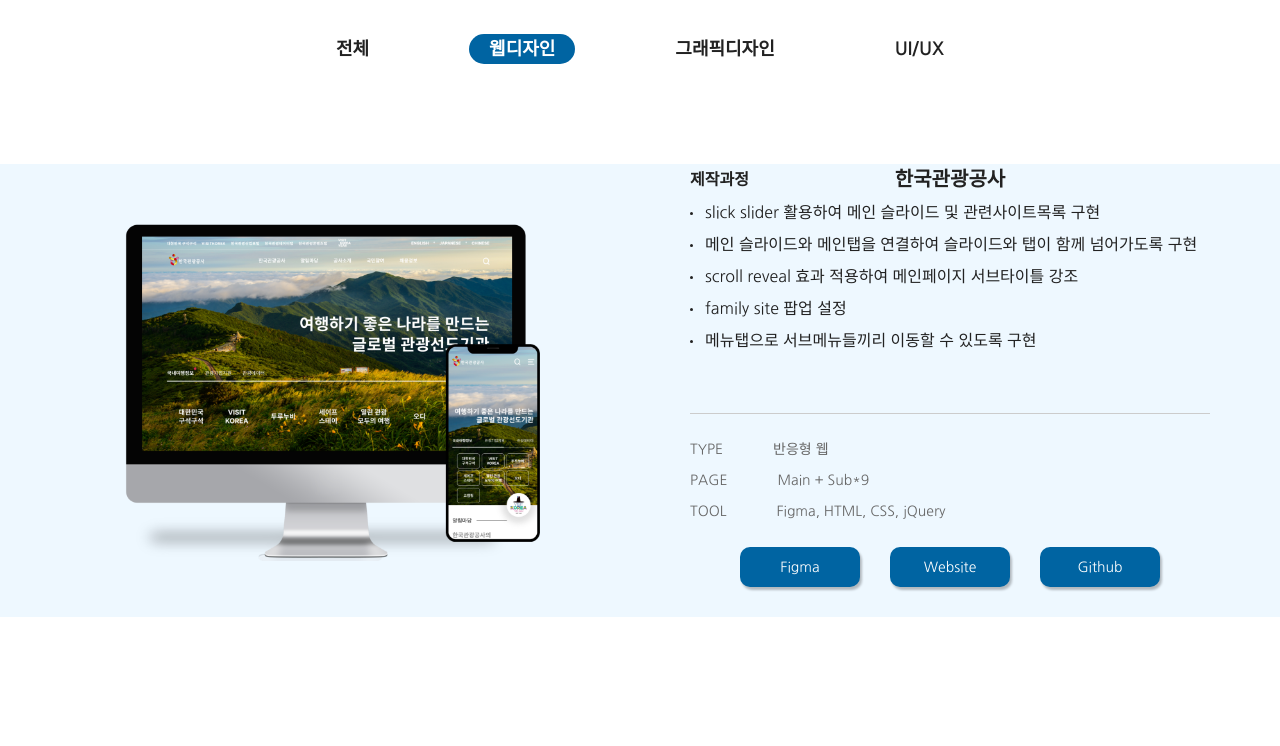
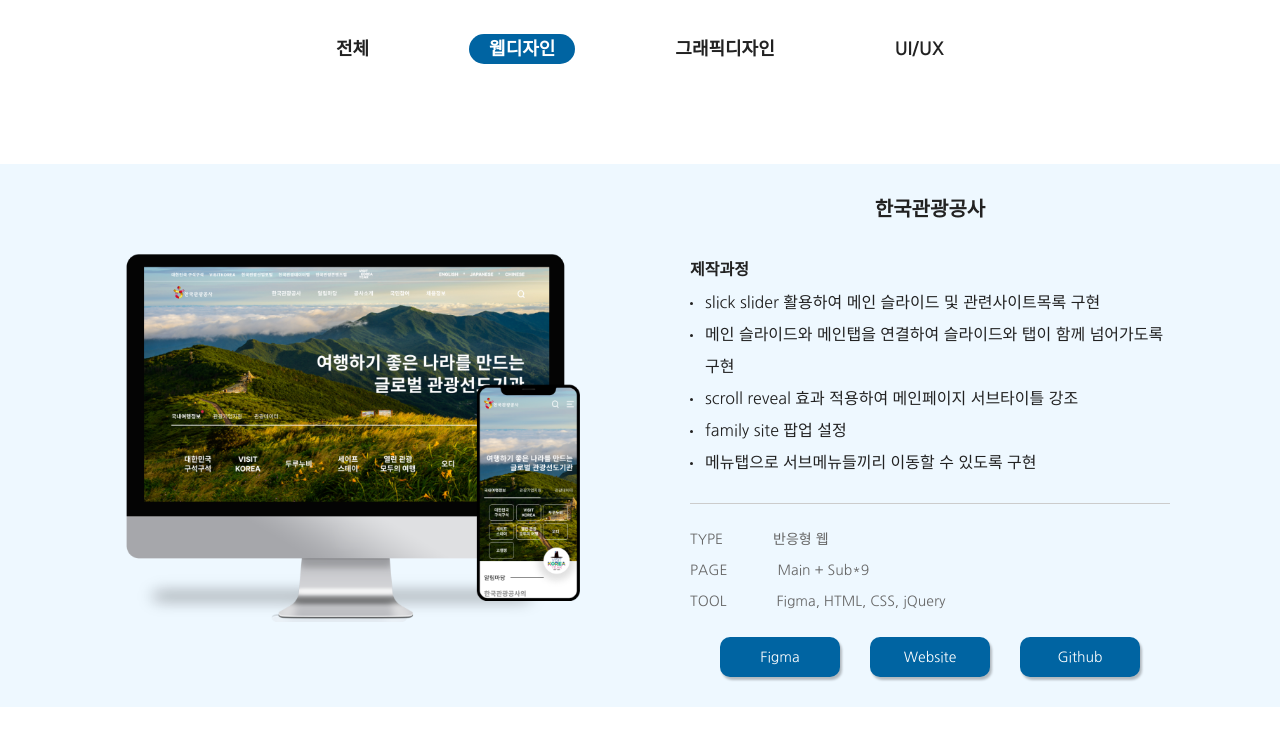
Before and after one commit to hyojung1126/portfolio, a plain HTML site: page pages/web_kto.html in a window 1280 px wide. Shown: the part 164-910 px from the top of the page. Before the commit the page ends 881 px from the top, so only its background shows below. Drawn offline with Linux system fonts and the light colour scheme.

Commit message:
portfolio

```diff
--- a/css/common.css
+++ b/css/common.css
@@ -300,13 +300,13 @@
 .txt_group {
     width: 100%;
     padding: 0 50px;
-    margin-left: 100px;
+    margin-left: 60px;
 }
 
 .txt_group .sub_tit {
     text-align: center;
     font-size: 20px; font-weight: bold;
-    margin-bottom: 0 30px;
+    margin: 0 0 30px;
 }
 
 .txt_group .txt {
```
